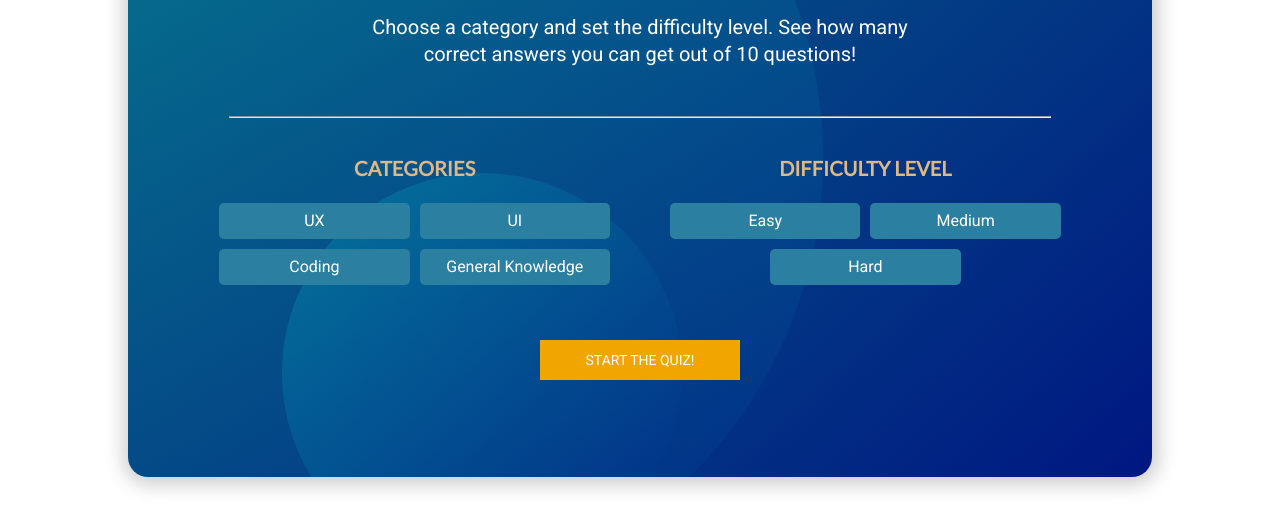
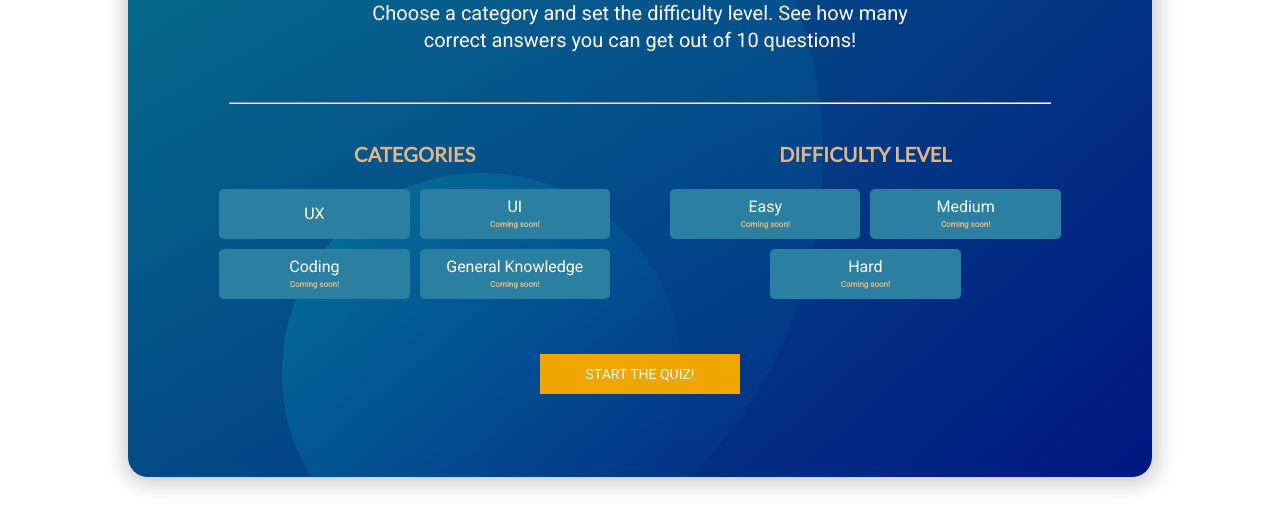
Before and after one commit to clarancefarley/clarancefarley.github.io, a plain HTML site: page index.html in a window 1280 px wide. Shown: the part 243-772 px from the top of the page. Drawn offline with nearby package versions, Linux system fonts and the light colour scheme.

Commit message:
update game cta

```diff
--- a/index.html
+++ b/index.html
@@ -21,15 +21,15 @@
             <div class="one category">
                 <h4>CATEGORIES</h4>
                 <a id="11">UX</a>
-                <a id="14">UI</a>
-                <a id="10">Coding</a>
-                <a id="9">General Knowledge</a>
+                <a id="14">UI  <small>Coming soon!</small></a>
+                <a id="10">Coding <small>Coming soon!</small></a>
+                <a id="9">General Knowledge <small>Coming soon!</small></a>
             </div>
             <div class="one level">
                 <h4>DIFFICULTY LEVEL</h4>
-                <a>Easy</a>
-                <a>Medium</a>
-                <a>Hard</a>
+                <a>Easy <small>Coming soon!</small></a>
+                <a>Medium <small>Coming soon!</small></a>
+                <a>Hard <small>Coming soon!</small></a>
             </div>
         </div>
         <button class="startBtn">START THE QUIZ!</button>
--- a/style.css
+++ b/style.css
@@ -131,8 +131,15 @@ hr{
     position: relative;
     z-index: 999;
     border-radius: 5px;
-    flex-flow: row wrap;
+    flex-flow: column;
     justify-content: center;
+}
+
+.one a small{
+    font-size: 8px;
+    font-weight: 700;
+    margin-top: 6px;
+    color: burlywood;
 }
 
 .a-span{
```
